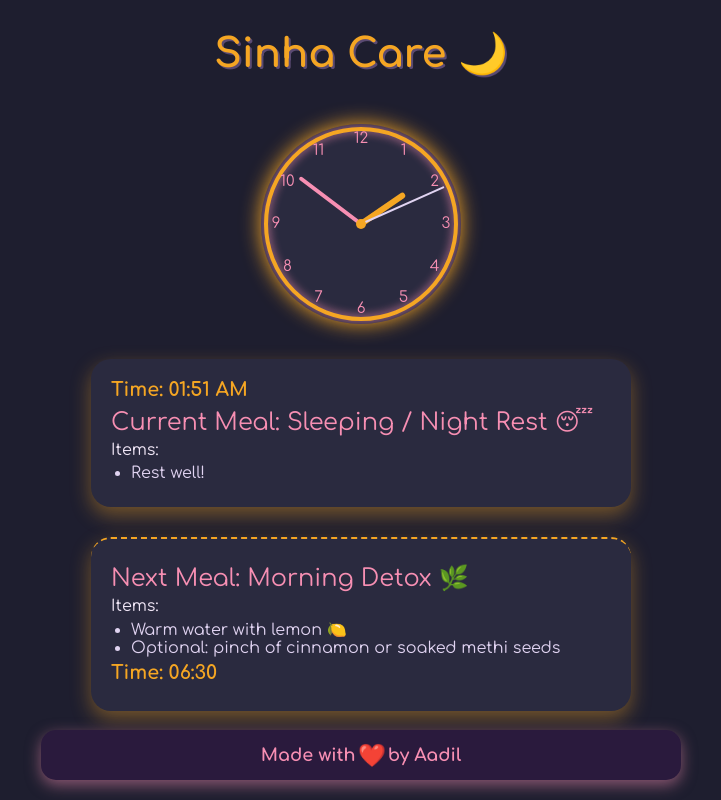
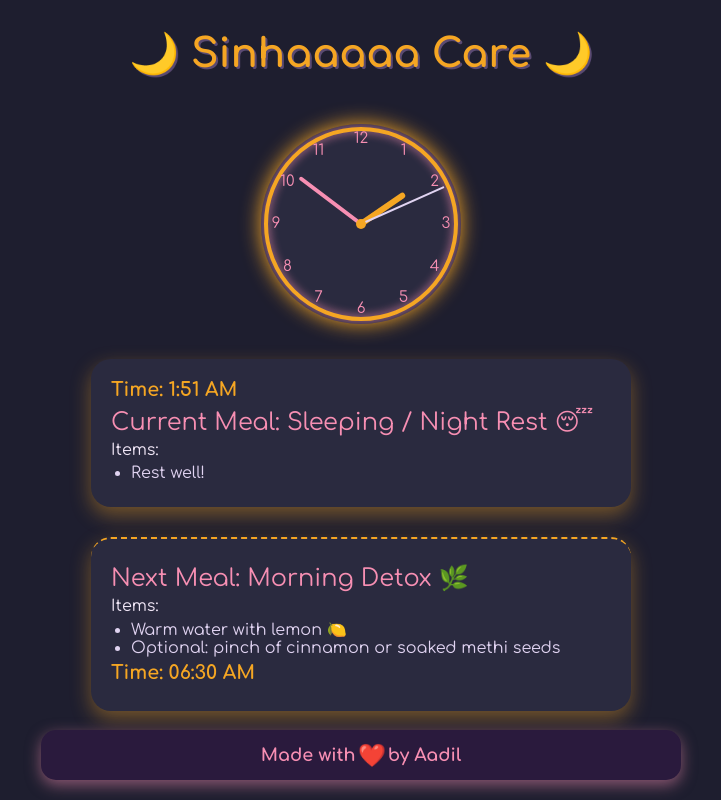
Before and after one commit to CelestialMoonLight/sinha_care, a plain HTML site: page index.html in a window 1280 px wide. Shown: the whole page, without its empty margins (279-1000 px from the left). Drawn offline with Linux system fonts and the light colour scheme.

Commit message:
Update index.html

```diff
--- a/index.html
+++ b/index.html
@@ -3,7 +3,7 @@
 <head>
 <meta charset="UTF-8">
 <meta name="viewport" content="width=device-width, initial-scale=1.0">
-<title>Sinha_Care</title>
+<title>Sinhaaaa Care</title>
 <style>
   @import url('https://fonts.googleapis.com/css2?family=Comfortaa:wght@400;700&display=swap');
 
@@ -84,7 +84,7 @@
     width: 90%;
     max-width: 600px;
     text-align: center;
-    background: #2a1a3d; /* deep dark purple */
+    background: #2a1a3d;
     color: #f78fb3;
     font-weight: bold;
     font-size: 1.1em;
@@ -128,7 +128,7 @@
 </style>
 </head>
 <body>
-<h1> Sinha Care 🌙</h1>
+<h1>🌙 Sinhaaaaa Care 🌙</h1>
 
 <div class="clock-container">
   <canvas id="analogClock" width="200" height="200"></canvas>
@@ -152,13 +152,13 @@
 
 <script>
 const meals = [
-  {time: "06:30", name: "Morning Detox 🌿", items: ["Warm water with lemon 🍋", "Optional: pinch of cinnamon or soaked methi seeds"]},
-  {time: "08:00", name: "Breakfast 🍳", items: ["Oats porridge with cinnamon & fruit 🍌", "2-egg vegetable omelette 🥚", "Herbal/green tea 🍵"]},
-  {time: "11:00", name: "Mid-Morning Snack 🥜", items: ["Handful of mixed nuts & seeds", "Optional 1 fruit 🍎", "Herbal tea 🍵"]},
-  {time: "14:00", name: "Lunch 🐟", items: ["Brown rice 🍚 or 2 millet rotis", "Grilled fish / egg curry / paneer", "Mixed vegetable sabzi 🥗", "Salad with lemon 🍋", "Chaas (buttermilk)"]},
-  {time: "17:00", name: "Evening Snack 🌰", items: ["Boiled egg 🥚 or roasted chana/makhana", "Green/herbal tea 🍵"]},
-  {time: "20:00", name: "Dinner 🥘", items: ["Grilled fish / paneer / tofu + sautéed vegetables", "Vegetable soup + 2 boiled eggs"]},
-  {time: "22:30", name: "Optional Night Drink 🥛", items: ["Warm turmeric milk (low-fat, no sugar) OR 1 tsp flaxseeds soaked in water"]}
+  {time: "06:30 AM", name: "Morning Detox 🌿", items: ["Warm water with lemon 🍋", "Optional: pinch of cinnamon or soaked methi seeds"]},
+  {time: "08:00 AM", name: "Breakfast 🍳", items: ["Oats porridge with cinnamon & fruit 🍌", "2-egg vegetable omelette 🥚", "Herbal/green tea 🍵"]},
+  {time: "11:00 AM", name: "Mid-Morning Snack 🥜", items: ["Handful of mixed nuts & seeds", "Optional 1 fruit 🍎", "Herbal tea 🍵"]},
+  {time: "02:00 PM", name: "Lunch 🐟", items: ["Brown rice 🍚 or 2 millet rotis", "Grilled fish / egg curry / paneer", "Mixed vegetable sabzi 🥗", "Salad with lemon 🍋", "Chaas (buttermilk)"]},
+  {time: "05:00 PM", name: "Evening Snack 🌰", items: ["Boiled egg 🥚 or roasted chana/makhana", "Green/herbal tea 🍵"]},
+  {time: "08:00 PM", name: "Dinner 🥘", items: ["Grilled fish / paneer / tofu + sautéed vegetables", "Vegetable soup + 2 boiled eggs"]},
+  {time: "10:30 PM", name: "Optional Night Drink 🥛", items: ["Warm turmeric milk (low-fat, no sugar) OR 1 tsp flaxseeds soaked in water"]}
 ];
 
 function getDhakaTime() {
@@ -168,34 +168,50 @@ function getDhakaTime() {
   return new Date(utc + dhakaOffset);
 }
 
+function format12Hour(date){
+  let hours = date.getHours();
+  const minutes = date.getMinutes().toString().padStart(2,'0');
+  const ampm = hours >= 12 ? 'PM' : 'AM';
+  hours = hours % 12;
+  hours = hours ? hours : 12; // 0 => 12
+  return `${hours}:${minutes} ${ampm}`;
+}
+
+function convertTimeTo24(time12h){
+  const [time, modifier] = time12h.split(' ');
+  let [hours, minutes] = time.split(':').map(Number);
+  if(modifier === 'PM' && hours !== 12) hours += 12;
+  if(modifier === 'AM' && hours === 12) hours = 0;
+  return {hours, minutes};
+}
+
 function getCurrentMeal() {
   const now = getDhakaTime();
-  const hours = now.getHours().toString().padStart(2,'0');
-  const minutes = now.getMinutes().toString().padStart(2,'0');
-  const currentTime = `${hours}:${minutes}`;
+  const currentTime = format12Hour(now);
 
   let current = null;
   let next = null;
 
-  if(currentTime < meals[0].time || currentTime >= meals[meals.length-1].time){
-    current = {name: "Sleeping / Night Rest 😴", items: ["Rest well!"]};
-    next = meals[0];
-    return {current, next};
-  }
+  const nowH = now.getHours();
+  const nowM = now.getMinutes();
 
-  for(let i = 0; i < meals.length-1; i++){
-    if(currentTime >= meals[i].time && currentTime < meals[i+1].time){
-      current = meals[i];
-      next = meals[i+1];
+  for(let i = 0; i < meals.length; i++){
+    const meal24 = convertTimeTo24(meals[i].time);
+    if(nowH < meal24.hours || (nowH === meal24.hours && nowM < meal24.minutes)){
+      next = meals[i];
+      current = i === 0 ? {name: "Sleeping / Night Rest 😴", items:["Rest well!"]} : meals[i-1];
       break;
     }
   }
+  if(!current) current = meals[meals.length-1];
+  if(!next) next = meals[0];
+
   return {current, next};
 }
 
 function updateMeals(){
   const now = getDhakaTime();
-  const currentFormattedTime = now.toLocaleTimeString([], {hour: '2-digit', minute:'2-digit'});
+  const currentFormattedTime = format12Hour(now);
   document.getElementById("current-time").innerText = `Time: ${currentFormattedTime}`;
 
   const {current, next} = getCurrentMeal();
@@ -208,9 +224,7 @@ function updateMeals(){
 
 function mealAlert(){
   const now = getDhakaTime();
-  const hours = now.getHours().toString().padStart(2,'0');
-  const minutes = now.getMinutes().toString().padStart(2,'0');
-  const currentTime = `${hours}:${minutes}`;
+  const currentTime = format12Hour(now);
 
   meals.forEach(meal=>{
     if(meal.time === currentTime){
@@ -227,9 +241,12 @@ function drawClock() {
   const draw = () => {
     ctx.clearRect(-radius, -radius, canvas.width, canvas.height);
     const now = getDhakaTime();
-    const hour = now.getHours();
+    let hour = now.getHours();
     const minute = now.getMinutes();
     const second = now.getSeconds();
+
+
+    hour = hour % 12;
 
     ctx.beginPath();
     ctx.arc(0, 0, radius-5, 0, 2*Math.PI);
@@ -271,7 +288,7 @@ function drawClock() {
 
     const secondPos = second * Math.PI/30;
     const minutePos = (minute + second/60) * Math.PI/30;
-    const hourPos = (hour%12 + minute/60) * Math.PI/6;
+    const hourPos = (hour + minute/60) * Math.PI/6;
 
     drawHand(hourPos, radius*0.5, 6, "#f5a623");
     drawHand(minutePos, radius*0.75, 4, "#f78fb3");
```
